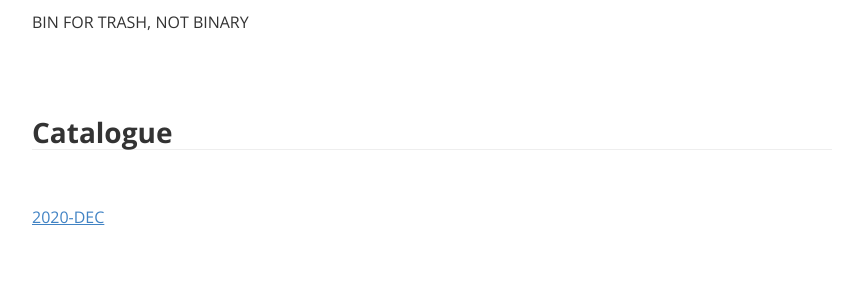
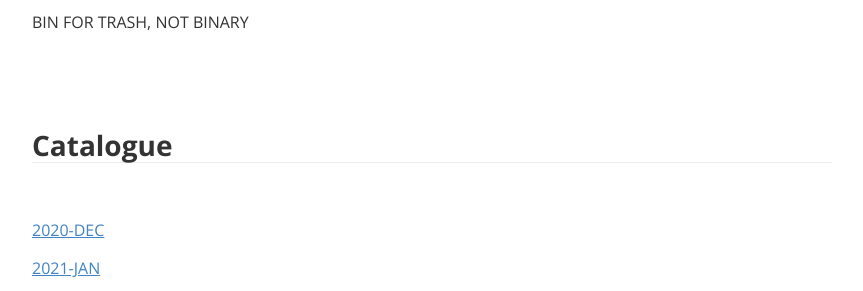
Before and after one commit to JaydenYL/BIN, a plain HTML site: page index.html in a window 1280 px wide. Shown: the part 135-426 px from the top of the page, without its empty margins (208-1071 px from the left). Drawn offline with nearby package versions, Linux system fonts and the light colour scheme.

Commit message:
update index.html

```diff
--- a/index.html
+++ b/index.html
@@ -2,7 +2,7 @@
 <html>
 <head>
 <meta charset='UTF-8'><meta name='viewport' content='width=device-width initial-scale=1'>
-<title>README</title><link href='https://fonts.loli.net/css?family=Open+Sans:400italic,700italic,700,400&subset=latin,latin-ext' rel='stylesheet' type='text/css' /><style type='text/css'>html {overflow-x: initial !important;}:root { --bg-color: #ffffff; --text-color: #333333; --select-text-bg-color: #B5D6FC; --select-text-font-color: auto; --monospace: "Lucida Console",Consolas,"Courier",monospace; --title-bar-height: 20px; }
+<title>index</title><link href='https://fonts.loli.net/css?family=Open+Sans:400italic,700italic,700,400&subset=latin,latin-ext' rel='stylesheet' type='text/css' /><style type='text/css'>html {overflow-x: initial !important;}:root { --bg-color: #ffffff; --text-color: #333333; --select-text-bg-color: #B5D6FC; --select-text-font-color: auto; --monospace: "Lucida Console",Consolas,"Courier",monospace; --title-bar-height: 20px; }
 .mac-os-11 { --title-bar-height: 28px; }
 html { font-size: 14px; background-color: var(--bg-color); color: var(--text-color); font-family: "Helvetica Neue", Helvetica, Arial, sans-serif; -webkit-font-smoothing: antialiased; }
 body { margin: 0px; padding: 0px; height: auto; bottom: 0px; top: 0px; left: 0px; right: 0px; font-size: 1rem; line-height: 1.42857143; overflow-x: hidden; background-image: inherit; background-size: inherit; background-attachment: inherit; background-origin: inherit; background-clip: inherit; background-color: inherit; tab-size: 4; background-position: inherit inherit; background-repeat: inherit inherit; }
@@ -548,6 +548,6 @@ header, .context-menu, .megamenu-content, footer{
 </style>
 </head>
 <body class='typora-export'>
-<div id='write'  class=''><h1><a name="🗑" class="md-header-anchor"></a><span>🗑</span></h1><br><p><span>BIN FOR TRASH, NOT BINARY</span></p><br><br><h2><a name="catalogue" class="md-header-anchor"></a><span>Catalogue</span></h2><br><p><a href='https://yuliuu.com/BIN/2020-DEC.html'><span>2020-DEC</span></a></p><p>&nbsp;</p></div>
+<div id='write'  class=''><h1><a name="🗑" class="md-header-anchor"></a><span>🗑</span></h1><p>&nbsp;</p><p><span>BIN FOR TRASH, NOT BINARY</span></p><p>&nbsp;</p><p>&nbsp;</p><h2><a name="catalogue" class="md-header-anchor"></a><span>Catalogue</span></h2><p>&nbsp;</p><p><span> </span><a href='https://yuliuu.com/BIN/2020-DEC.html'><span>2020-DEC</span></a></p><p><span> </span><a href='https://yuliuu.com/BIN/2020-JAN'><span>2021-JAN</span></a></p><p>&nbsp;</p></div>
 </body>
 </html>
```
Also changed, not shown: 1 other file.
